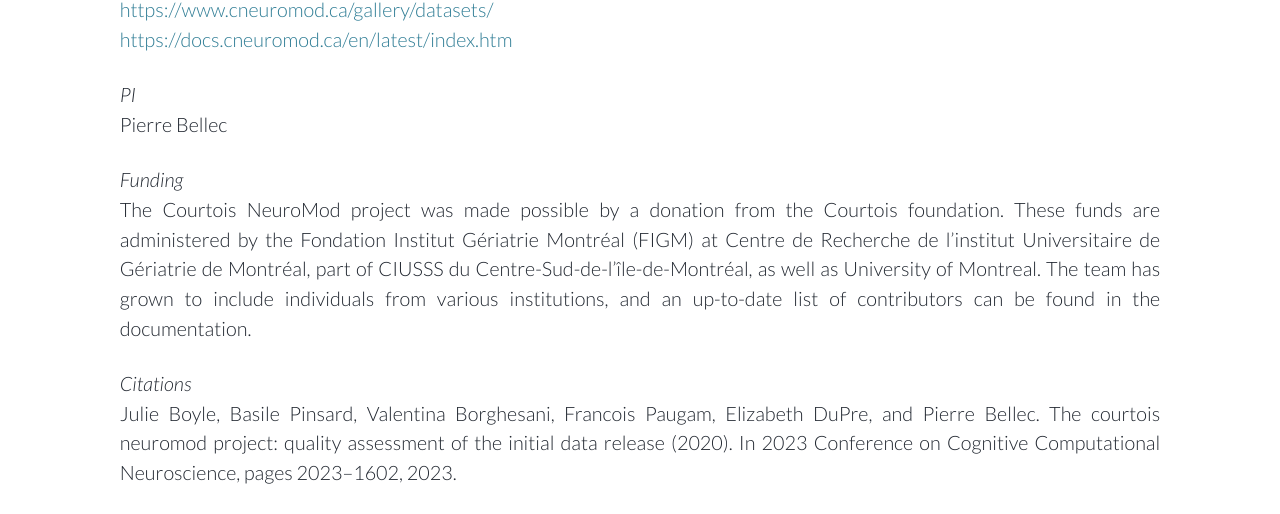
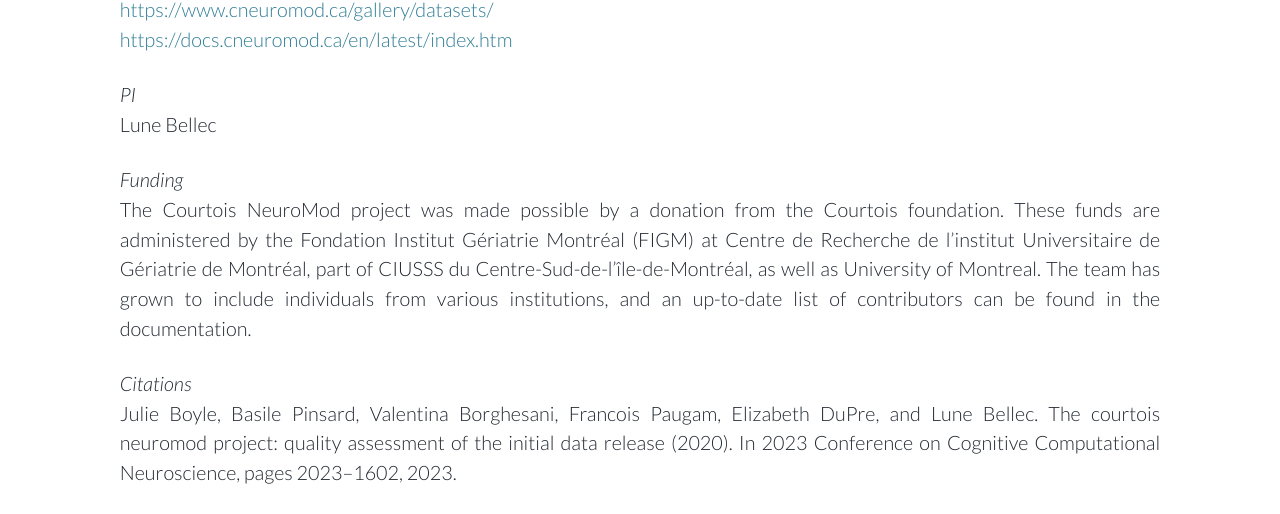
Before and after one commit to PennLINC/AI2D, a Jekyll site: the page built from docs/datasets/_posts/2025-08-16-cneuromod.md, in a window 1280 px wide and 900 px high, scrolled down 263 px. Shown: the part 148-662 px from the top of the window. Built offline with Jekyll 4.4.1, drawn with Linux system fonts in a browser that asks for light colours; cached includes are drawn as plain includes.

Commit message:
update cneuromod

```diff
--- a/docs/datasets/_posts/2025-08-16-cneuromod.md
+++ b/docs/datasets/_posts/2025-08-16-cneuromod.md
@@ -6,7 +6,7 @@
 
 # Information for sidebar
 site: Université de Montréal
-pi: Pierre Bellec
+pi: Lune Bellec
 website: https://www.cneuromod.ca/
 funding:
 publications:
@@ -62,7 +62,7 @@
 
 *PI*
 <br>
-Pierre Bellec
+Lune Bellec
 
 *Funding*
 <br>
@@ -70,7 +70,7 @@
 
 *Citations*
 <br>
-Julie Boyle, Basile Pinsard, Valentina Borghesani, Francois Paugam, Elizabeth DuPre, and Pierre Bellec. The courtois neuromod project: quality assessment of the initial data release (2020). In 2023 Conference on Cognitive Computational Neuroscience, pages 2023–1602, 2023.
+Julie Boyle, Basile Pinsard, Valentina Borghesani, Francois Paugam, Elizabeth DuPre, and Lune Bellec. The courtois neuromod project: quality assessment of the initial data release (2020). In 2023 Conference on Cognitive Computational Neuroscience, pages 2023–1602, 2023.
 
 St-Laurent, M., Pinsard, B., Contier, O., Seeliger, K., Borghesani, V., Boyle, J., ... & Hebart, M. (2023). cneuromod-things: a large-scale fMRI dataset for task-and data-driven assessment of object representation and visual memory recognition in the human brain. Journal of Vision, 23(9), 5424-5424.
 
```
Also changed, not shown: 4 other files.
